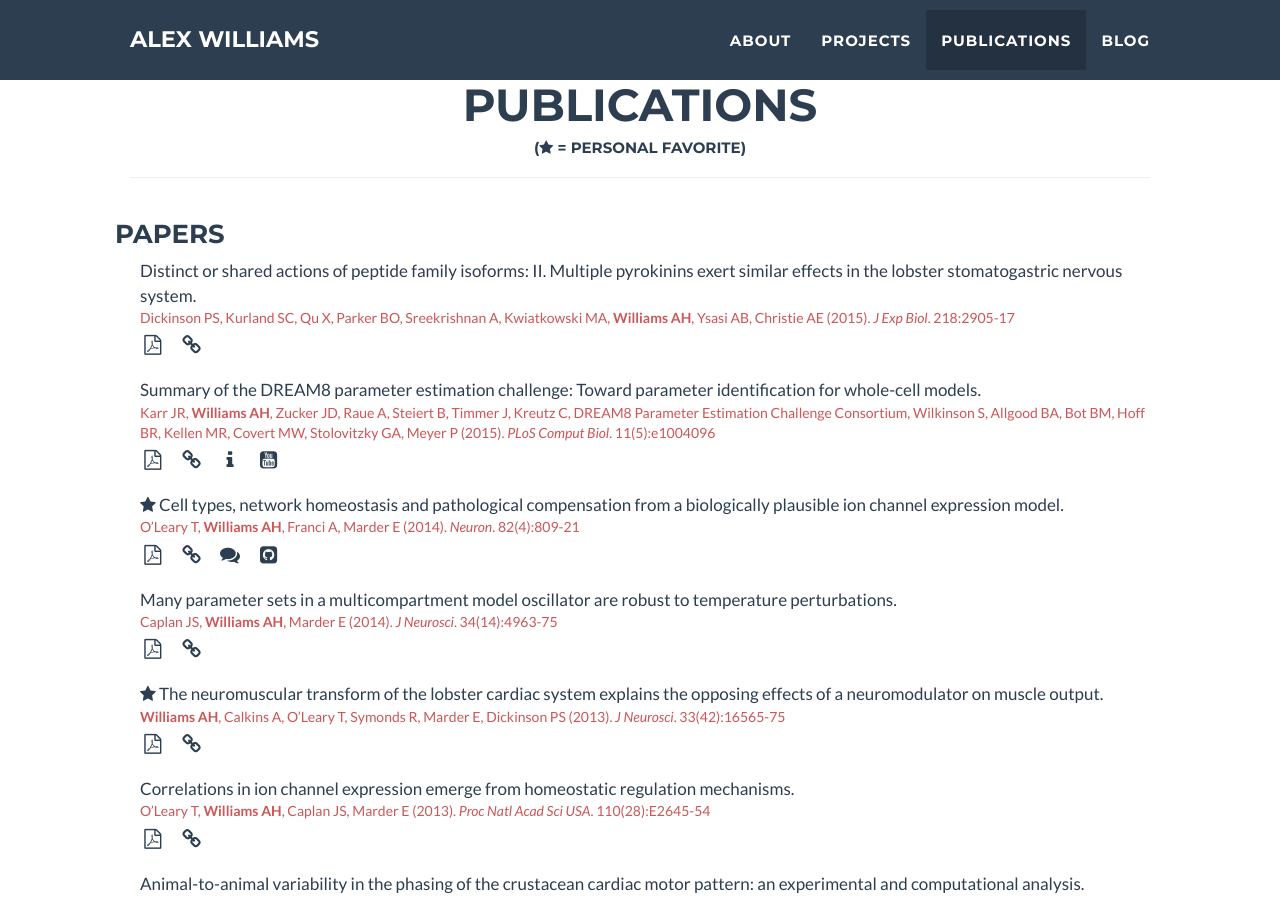
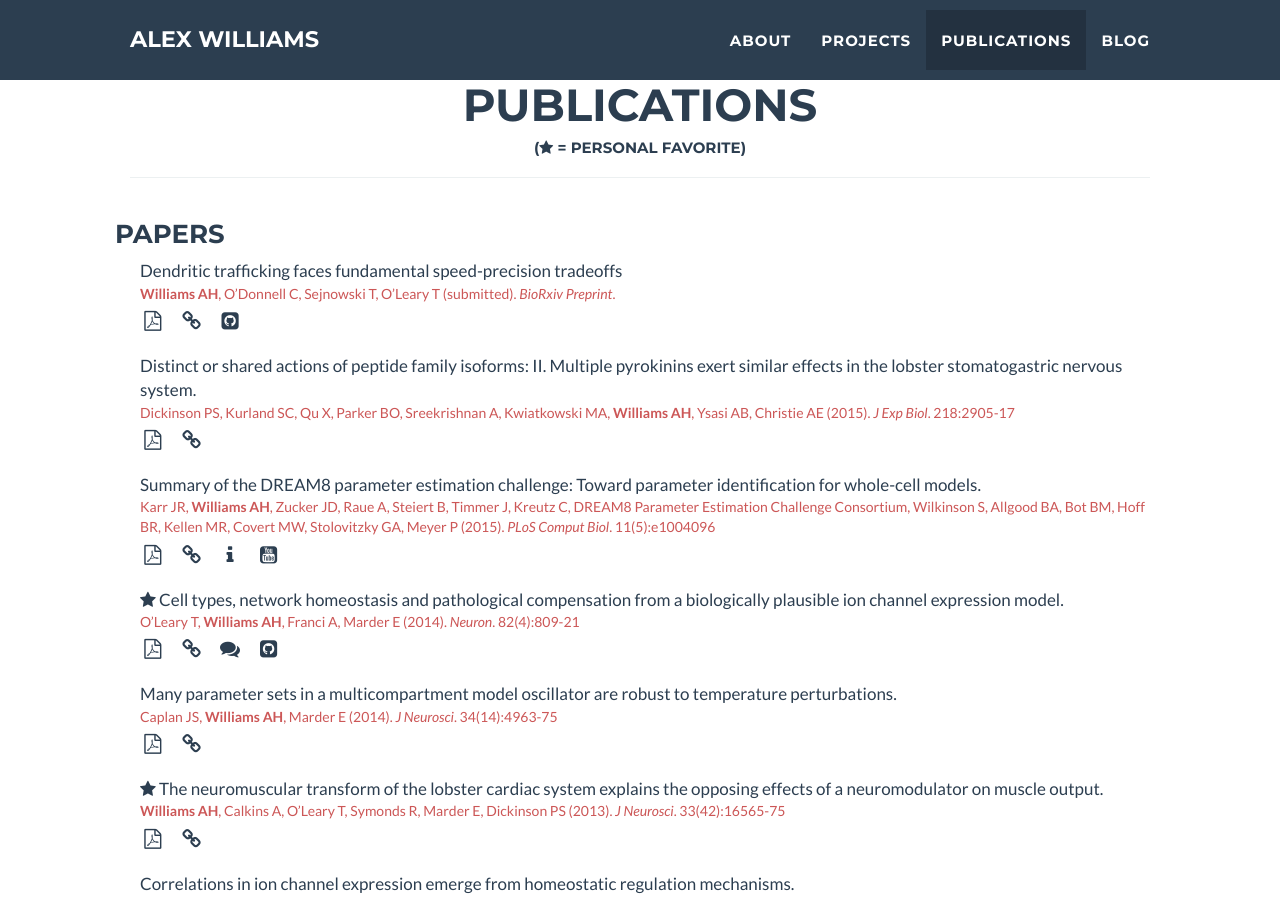
Before and after one commit to ahwillia/ahwillia.github.com, a Jekyll site: the page built from index.html, in a window 1280 px wide and 900 px high, scrolled down 2017 px. Built offline with Jekyll 4.4.1, drawn with Linux system fonts in a browser that asks for light colours; nearby versions of some CDN libraries; library files that are not in the unit come from our copies.

Commit message:
add biorxiv

```diff
--- a/_data/papers.yml
+++ b/_data/papers.yml
@@ -1,3 +1,12 @@
+- title: Dendritic trafficking faces fundamental speed-precision tradeoffs
+  author: <b>Williams AH</b>, O’Donnell C, Sejnowski T, O’Leary T
+  year: submitted
+  journal: BioRxiv Preprint
+  pg:
+  pdf: /pdf/Williams_etal_2016.pdf
+  link: http://biorxiv.org/content/early/2016/01/19/037374
+  github: https://github.com/ahwillia/Williams-etal-Synaptic-Transport
+
 - title: Distinct or shared actions of peptide family isoforms&colon; II. Multiple pyrokinins exert similar effects in the lobster stomatogastric nervous system.
   author: Dickinson PS, Kurland SC, Qu X, Parker BO, Sreekrishnan A, Kwiatkowski MA, <b>Williams AH</b>, Ysasi AB, Christie AE
   year: 2015
```
Also changed, not shown: 4 other files.
